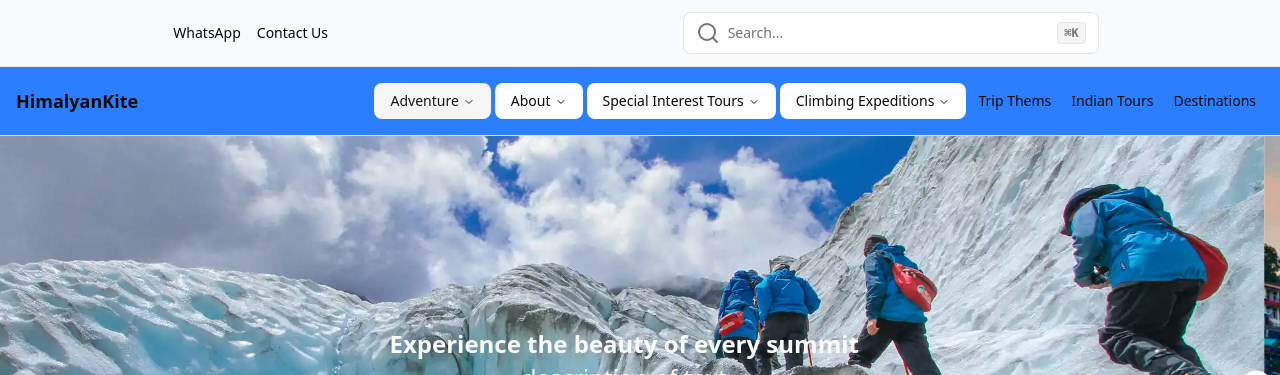
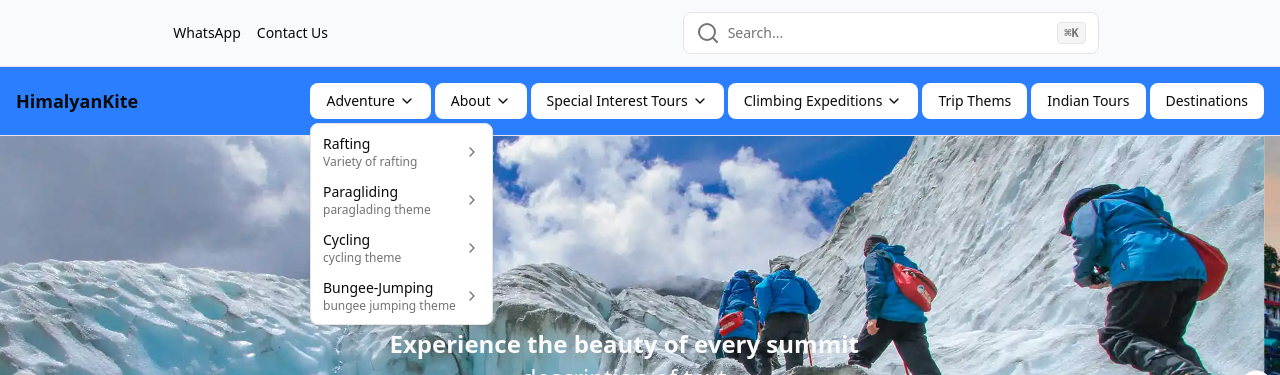
Before and after one commit to kite335/UDC-HimalyanKite, a React (Vite) app: page / in a window 1280 px wide. Both pictures are taken after a click on the button "Adventure". Shown: the top 375 px of the page. Built offline with nearby package versions, Linux system fonts and the light colour scheme.

Commit message:
add nested dropdown

```diff
--- a/src/components/Header.jsx
+++ b/src/components/Header.jsx
@@ -1,17 +1,25 @@
 import * as React from "react";
 import SearchBar from "./SearchBar";
-
+import { ChevronDownIcon } from "lucide-react";
 
 import {
   NavigationMenu,
   NavigationMenuList,
   NavigationMenuItem,
-  NavigationMenuTrigger,
-  NavigationMenuContent,
   NavigationMenuLink,
   NavigationMenuIndicator,
   NavigationMenuViewport,
 } from "./ui/navigation-menu";
+
+import {
+  DropdownMenu,
+  DropdownMenuTrigger,
+  DropdownMenuContent,
+  DropdownMenuSub,
+  DropdownMenuSubTrigger,
+  DropdownMenuSubContent,
+  DropdownMenuItem,
+} from "./ui/dropdown-menu";
 
 const Header = () => {
 
@@ -49,6 +57,7 @@ const Header = () => {
         description: "Variety of rafting",
       },
 
+
       {
         link: "/paragliding",
         options: "Paragliding",
@@ -79,6 +88,12 @@ const Header = () => {
       },
     ],
   };
+
+
+  const nestedOptionsItems = {
+    "Rafting": [{ link: "8-rafting", option: "rafting", description: "8 raftinh description" },
+    { link: "16-rafting", option: "16-Rafting", description: "16 rafting description" }, { link: "24-rafting", option: "24-Rafting", description: "24 rafting description" }, { link: "36-rafting", option: "36-Rafting", description: "36-rafting description" }]
+  }
 
   const upperHeaderItem = [
     { link: "/whatsApp", linkText: "WhatsApp" },
@@ -131,49 +146,66 @@ const Header = () => {
           HimalyanKite
         </a>
 
-        <NavigationMenu>
-          <NavigationMenuList>
-            {/* Dropdown: Adventure,Special interest Tours,Climbing Expeditions */}
+        <div className="flex items-center gap-1">
+          {/* Main Dropdown Menu */}
           {dropdownMenuItem.map((menuItem) => {
-              const Item = dropdownItems[menuItem];
-              console.log(Item);
+            const items = dropdownItems[menuItem];
             return (
-                <NavigationMenuItem>
-                  <NavigationMenuTrigger className="lg:max-w">{menuItem}</NavigationMenuTrigger>
-                  <NavigationMenuContent>
-                    <div className="grid w-[560px] grid-cols-2 gap-4 p-6">
-                      {/* Dropdown Inside Link ,Options and Description */}
-                      {Item.map((content) => {
-                        console.log(content);
+              <DropdownMenu key={menuItem}>
+                <DropdownMenuTrigger className="inline-flex h-9 w-max items-center justify-center rounded-md bg-background px-4 py-2 text-sm font-medium hover:bg-accent hover:text-accent-foreground focus:bg-accent focus:text-accent-foreground focus-visible:outline-none">
+                  {menuItem}
+                  <ChevronDownIcon className="ml-1 size-4 transition duration-300" />
+                </DropdownMenuTrigger>
+                <DropdownMenuContent align="start">
+                  {items.map((item) => {
+                    const nestedItems = nestedOptionsItems[item.options];
                     return (
-                          <a
-                            href={content.link}
-                            className="block rounded-md p-3 hover:bg-accent hover:text-accent-foreground"
-                          >
-                            <div className="font-medium">{content.options}</div>
-                            <div className="text-sm text-muted-foreground">
-                              {content.description}
+                      <DropdownMenuSub key={item.options}>
+                        <DropdownMenuSubTrigger className="cursor-pointer">
+                          <div>
+                            <div className="font-medium text-sm">{item.options}</div>
+                            <div className="text-xs text-muted-foreground">{item.description}</div>
+                          </div>
+                        </DropdownMenuSubTrigger>
+                        <DropdownMenuSubContent>
+                          {nestedItems && nestedItems.length > 0 ? (
+                            nestedItems.map((nestedItem) => (
+                              <DropdownMenuItem key={nestedItem.link} asChild>
+                                <a href={nestedItem.link} className="cursor-pointer">
+                                  <div>
+                                    <div className="font-medium">{nestedItem.option}</div>
+                                    <div className="text-xs text-muted-foreground">{nestedItem.description}</div>
                                   </div>
                                 </a>
+                              </DropdownMenuItem>
+                            ))
+                          ) : (
+                            <DropdownMenuItem asChild>
+                              <a href={item.link} className="cursor-pointer">
+                                <div className="font-medium">{item.options}</div>
+                              </a>
+                            </DropdownMenuItem>
+                          )}
+                        </DropdownMenuSubContent>
+                      </DropdownMenuSub>
                     );
                   })}
-                    </div>
-                  </NavigationMenuContent>
-                </NavigationMenuItem>
+                </DropdownMenuContent>
+              </DropdownMenu>
             );
           })}
 
-            {/* Simple link (no dropdown) */}
-
-            {simpleLinks.map(simple=>(
-              <NavigationMenuItem>
-              <NavigationMenuLink href={simple.link}>{simple.linkText}</NavigationMenuLink>
-            </NavigationMenuItem>))
-            }
-          </NavigationMenuList>
-          <NavigationMenuIndicator />
-          <NavigationMenuViewport />
-        </NavigationMenu>
+          {/* Simple links (no dropdown) */}
+          {simpleLinks.map((simple) => (
+            <a
+              key={simple.link}
+              href={simple.link}
+              className="inline-flex h-9 w-max items-center justify-center rounded-md bg-background px-4 py-2 text-sm font-medium hover:bg-accent hover:text-accent-foreground focus:bg-accent focus:text-accent-foreground focus-visible:outline-none"
+            >
+              {simple.linkText}
+            </a>
+          ))}
+        </div>
       </div>
     </header>
   );
```
Lines whose indentation alone changed are shown as unchanged.
